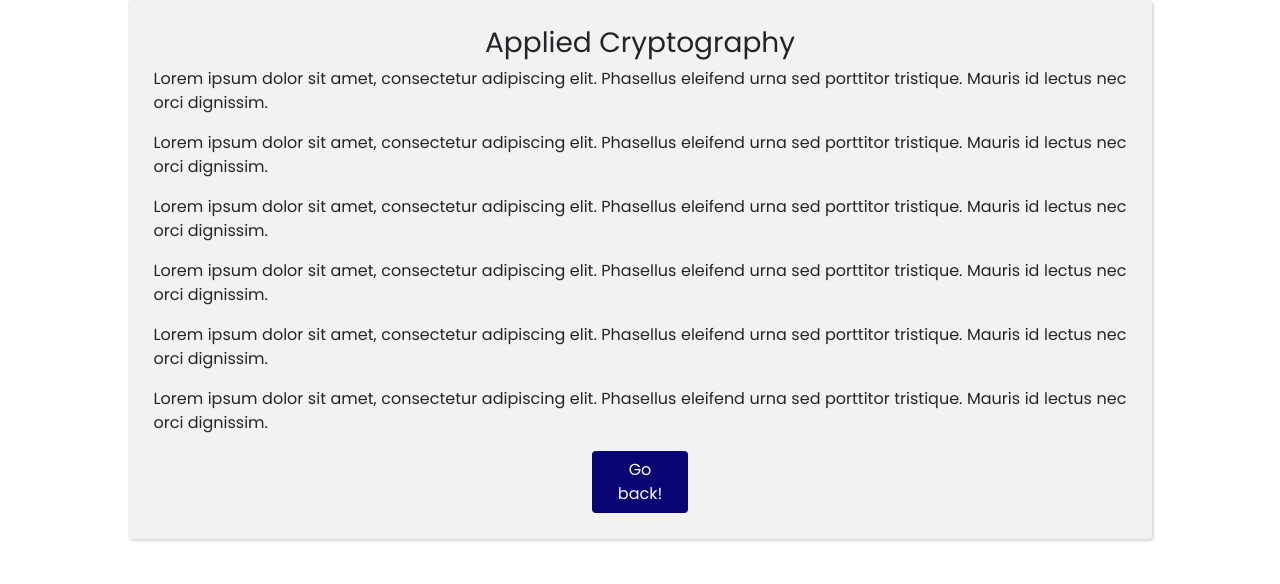
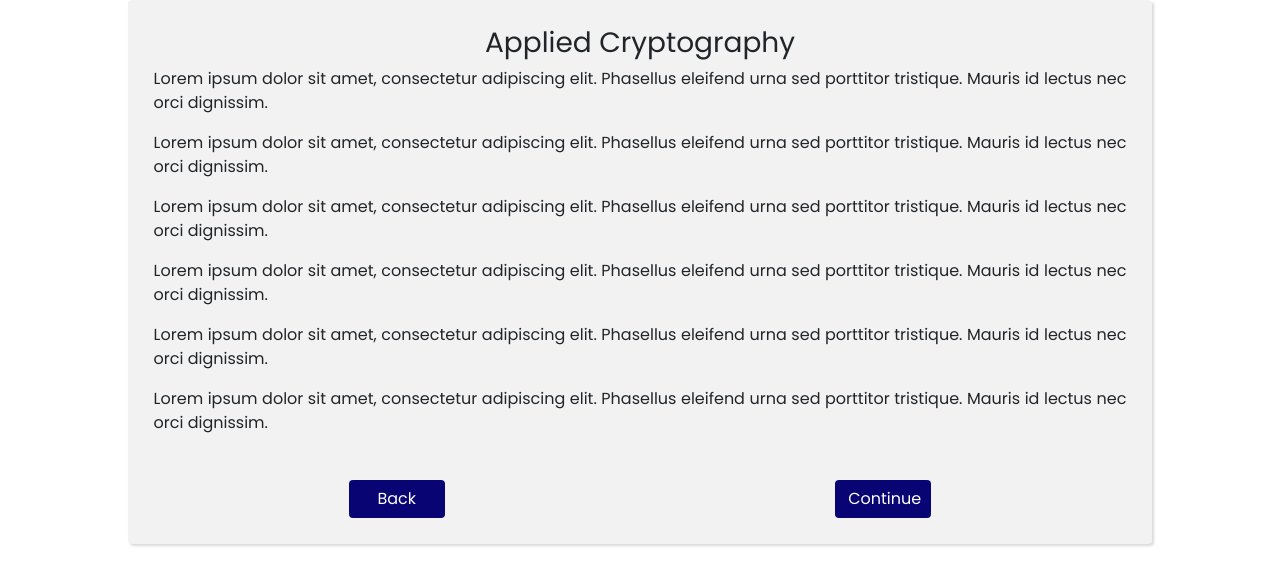
Before and after one commit to zepedrotrigo/zklands, a React (Create React App) app: page /course_details in a window 1280 px wide. Shown: the top 584 px of the page. Built offline with nearby package versions, Linux system fonts and the light colour scheme.

Commit message:
added button to /course to test deployment on github pages

```diff
--- a/src/App.css
+++ b/src/App.css
@@ -9,6 +9,15 @@ body {
 }
 
 .cardsGroup {
+	padding-top: 3%;
+	width: 100%;
+	display: flex;
+	flex-direction: row;
+	justify-content: space-around;
+	align-items: center;
+}
+
+.buttonsGroup {
 	padding-top: 3%;
 	width: 100%;
 	display: flex;
--- a/src/views/Course.js
+++ b/src/views/Course.js
@@ -18,8 +18,8 @@ function Course() {
                     <h3>{globalVars.chosenCourse}</h3>
                     {displayContent(globalVars.chosenCourse, 0)} {/*TODO page number is hardcoded*/}
                 </div>
-                <Link to='/'>
-                    <Button text="Go back!"></Button>
+                <Link to='/zklands'>
+                    <Button text="Back"></Button>
                 </Link>
             </Container>
         </div>
--- a/src/views/CourseDetails.js
+++ b/src/views/CourseDetails.js
@@ -12,9 +12,14 @@ function CourseDetails() {
             <Container>
                 <h3>{globalVars.chosenCourse}</h3>
                 {displayContent(globalVars.chosenCourse)}
-                <Link to='/'>
-                    <Button text="Go back!"></Button>
-                </Link>
+                <div className='buttonsGroup'>
+                    <Link to='/zklands'>
+                        <Button text="Back"></Button>
+                    </Link>
+                    <Link to='/course'>
+                        <Button text="Continue"></Button>
+                    </Link>
+                </div>
             </Container>
         </div>
     );
```
